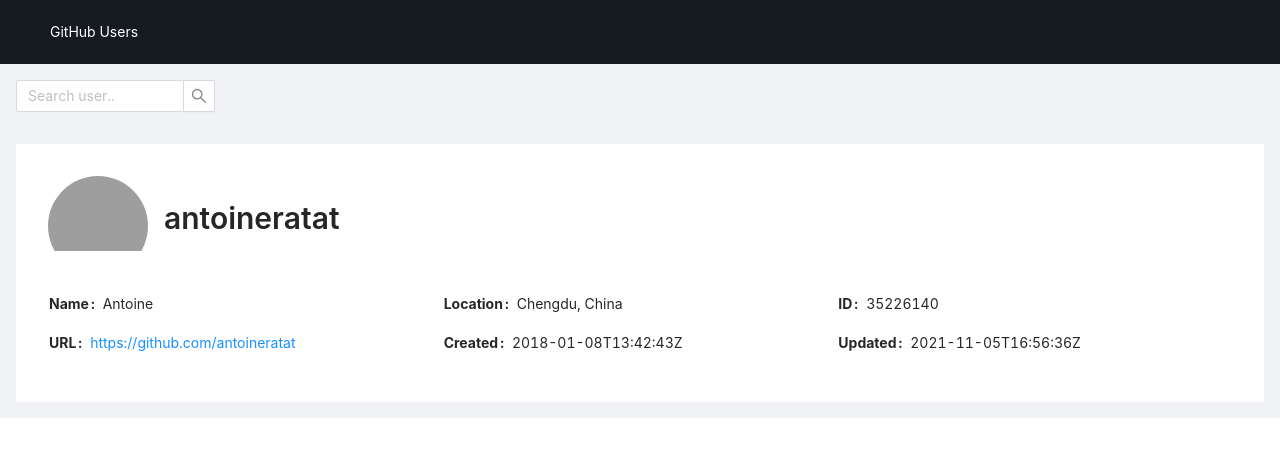
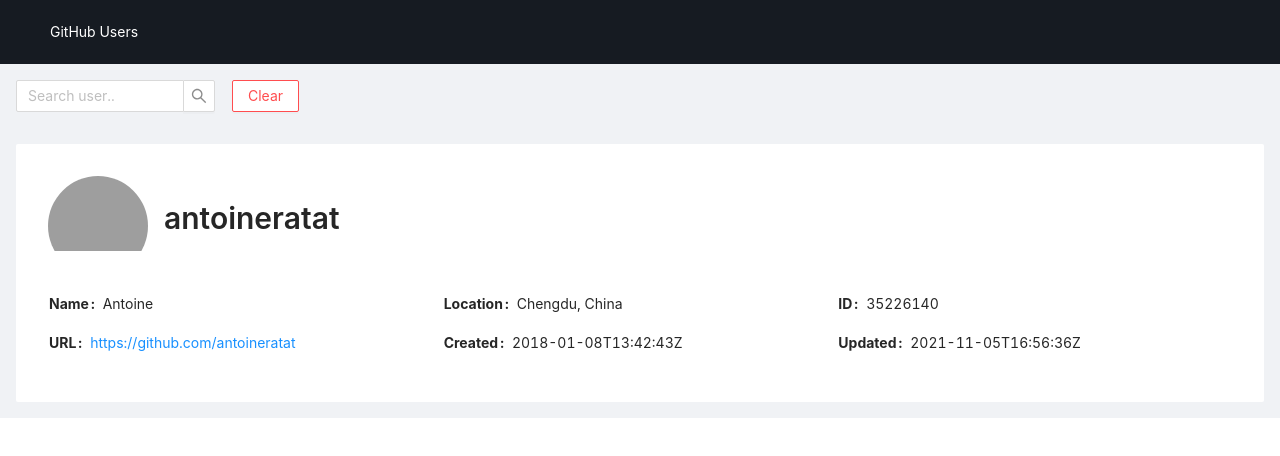
Before and after one commit to antoineGH/react_github, a React (Create React App) app: page / in a window 1280 px wide. Shown: the top 456 px of the page. Built offline with nearby package versions, Linux system fonts and the light colour scheme; grey boxes are pictures that could not be loaded.

Commit message:
add clear button

```diff
--- a/src/components/gitHubSearchUser/GitHubSearchUser.tsx
+++ b/src/components/gitHubSearchUser/GitHubSearchUser.tsx
@@ -1,5 +1,5 @@
 import { FormEvent, useState } from 'react'
-import { Input, Row, Col } from 'antd'
+import { Input, Row, Col, Button } from 'antd'
 
 const { Search } = Input
 
@@ -15,6 +15,10 @@
     setUserInput(event?.currentTarget.value)
   }
 
+  const handleClear = (): void => {
+    console.log('Clear')
+  }
+
   return (
     <Row className="row-margin-1rem">
       <Col>
@@ -27,6 +31,11 @@
           style={{ width: 200 }}
         />
       </Col>
+      <Col style={{ margin: 'auto 1rem' }}>
+        <Button danger onClick={handleClear}>
+          Clear
+        </Button>
+      </Col>
     </Row>
   )
 }
```
